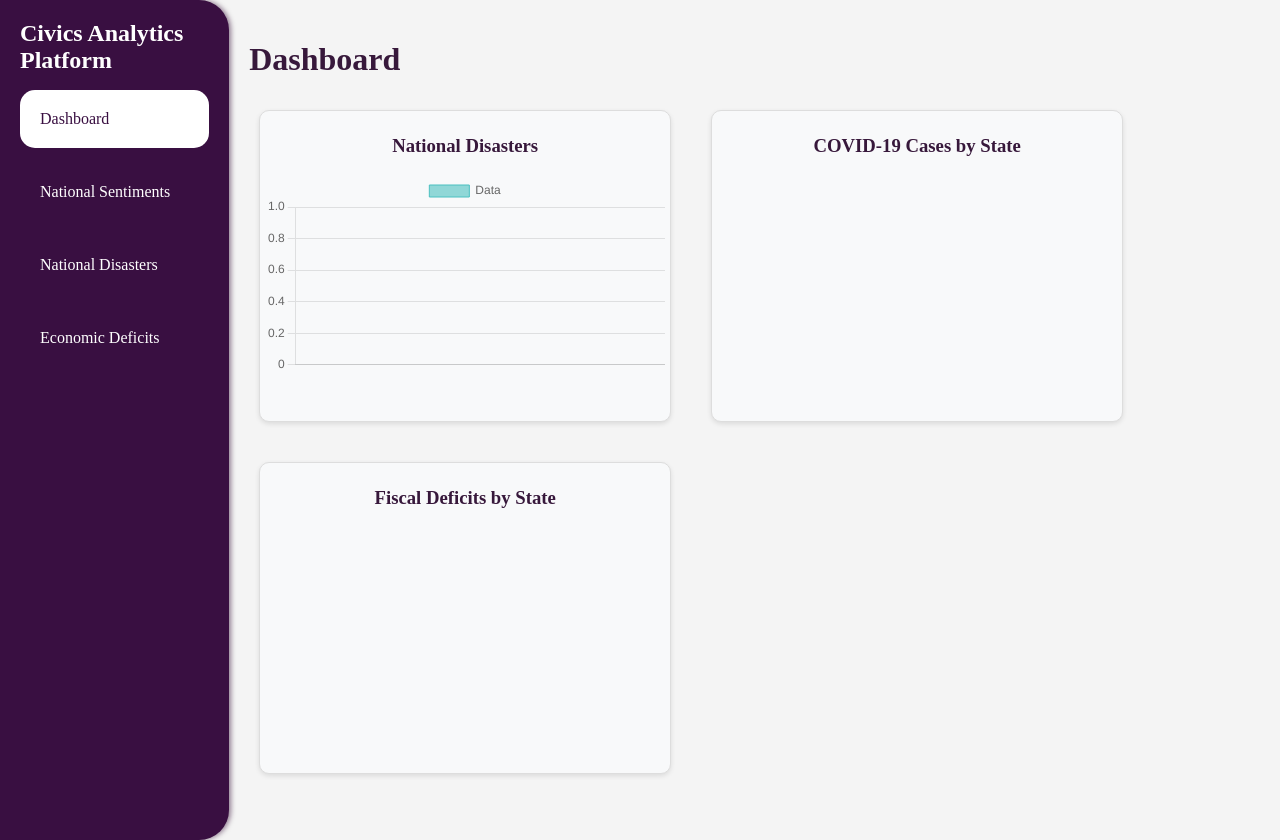
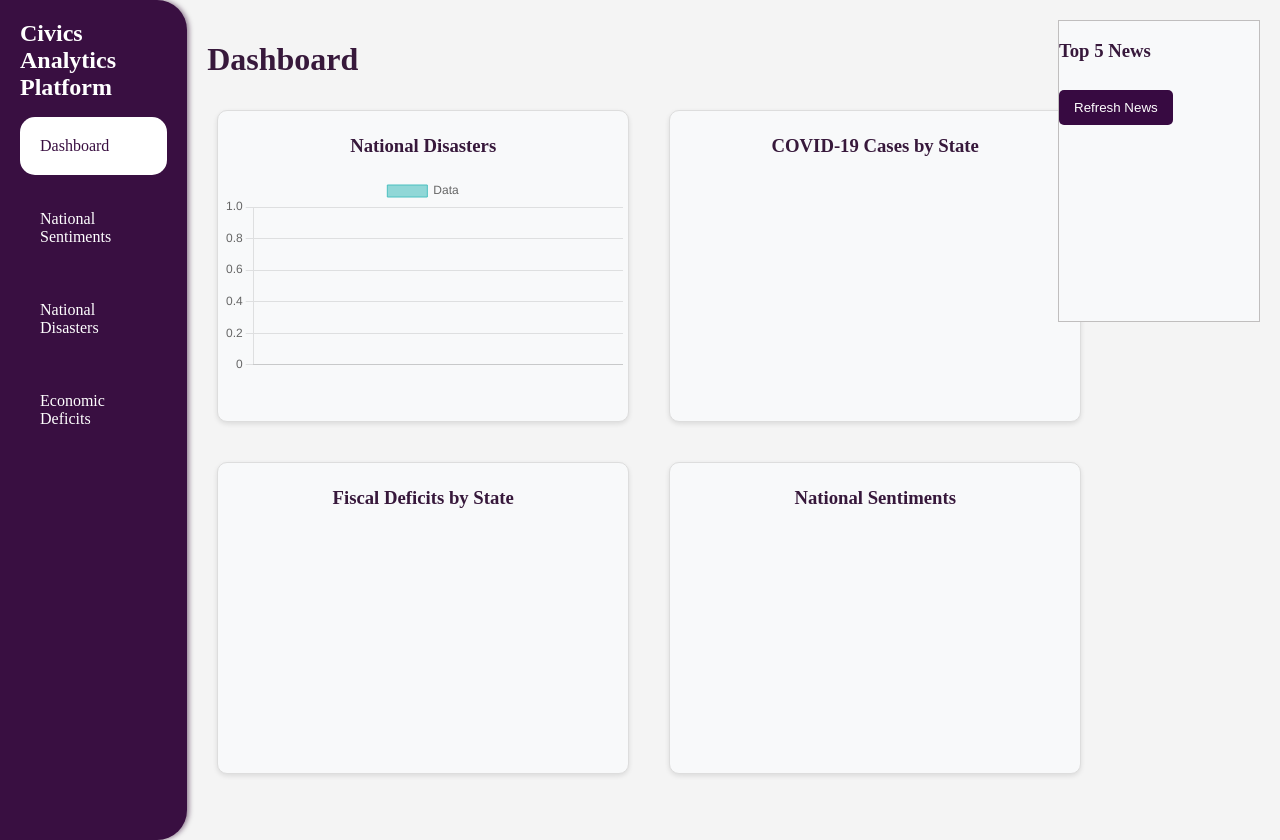
Before and after one commit to Blue4819/Civics-Analytics-Platform, a Flask app: page / in a window 1280 px wide. Run offline with Flask 3, Linux system fonts and the light colour scheme; data that the repository does not hold is empty; a map, chart or similar area stays blank; some libraries are stand-ins or nearby versions.

Commit message:
Edited dashboard

```diff
--- a/frontend/static/css/indexstyle.css
+++ b/frontend/static/css/indexstyle.css
@@ -2,7 +2,7 @@ body {
     margin: 0;
     padding: 0;
     display: flex;
-    height: 95vh; /* Full height of the viewport */
+    height: 90vh; /* Full height of the viewport */
 }
 
 .container {
--- a/frontend/templates/dashboard.html
+++ b/frontend/templates/dashboard.html
@@ -14,6 +14,15 @@
     <div class="card">
         <h3>Fiscal Deficits by State</h3>
         <canvas id="miniFiscalDeficitChart"></canvas>
+    </div>
+    <div class="card">
+        <h3>National Sentiments</h3>
+        <canvas id="miniNationalSentimentsChart"></canvas>
+    </div>
+    <div id="card2">
+        <h3>  Top 5 News</h3>
+        <ul id="newsList"></ul>
+        <button id="refreshNewsButton">Refresh News</button>
     </div>
 </div>
 
@@ -47,6 +56,12 @@
             const fiscalData = await fiscalResponse.text();
             const fiscalChartData = extractFiscalData(fiscalData);
             renderMiniChart('miniFiscalDeficitChart', fiscalChartData.labels, fiscalChartData.values);
+
+            //Fetch Sentiment Data
+            const sentResponse = await fetch('/nationalsentiments');
+            const sentData = await sentResponse.text();
+            const sentimentChartData = extractSentimentData(sentData);
+            renderMiniChart('miniNationalSentimentsChart', sentimentChartData.labels, sentimentChartData.values);
         };
 
         const extractDisasterData = (html) => {
@@ -82,6 +97,14 @@
             };
         };
 
+        const extractSentimentData = (html) => {
+        const sentimentData = JSON.parse(html.match(/const redditData = (.*?);/)[1]);
+            return {
+                labels: sentimentData.map((_, index) => `Row ${index}`),
+                values: sentimentData.map(data => data.Compound) // Adjust as needed
+            };
+        };
+
         const renderMiniChart = (canvasId, labels, data) => {
             const ctx = document.getElementById(canvasId).getContext('2d');
             new Chart(ctx, {
@@ -107,6 +130,24 @@
             });
         };
 
+        const fetchAndDisplayNews = async () => {
+            const response = await fetch('/fetch-news'); // Fetch news from the backend
+            if (response.ok) {
+                const newsData = await response.json();
+                const newsList = document.getElementById('newsList');
+                newsList.innerHTML = ''; // Clear existing news
+                newsData.forEach(newsItem => {
+                    const listItem = document.createElement('li');
+                    listItem.textContent = newsItem.title; // Assuming newsItem has a 'title' property
+                    newsList.appendChild(listItem);
+                });
+            } else {
+                console.error('Failed to fetch news');
+            }
+        };
+
+        document.getElementById('refreshNewsButton').addEventListener('click', fetchAndDisplayNews);
+
         fetchDataAndRenderCharts();
     });
 </script>
@@ -127,5 +168,15 @@
         padding: 5px;
         text-align: center;
     }
+
+    #card2 {
+        background-color: #f8f9fa;
+        border: 1px solid #c0bebe;
+        height: 300px;
+        width: 200px;
+        position: fixed;
+        top: 20px;
+        right:20px;
+    }
 </style>
 {% endblock %}
```
Also changed, not shown: backend/backend.py (+20 -0 lines).
